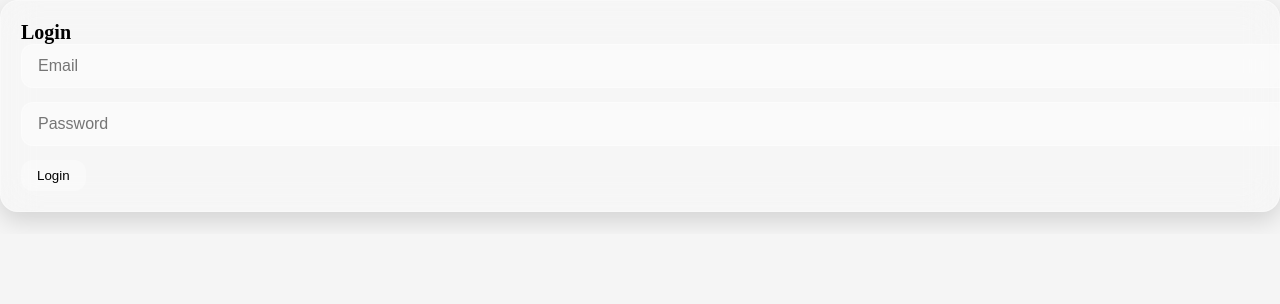
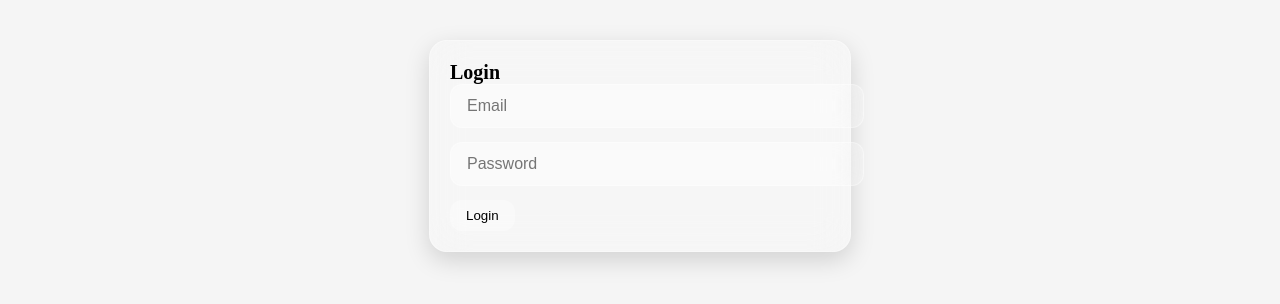
Before and after one commit to moyasnelson-max/vacationliving-inspection-app, a Next.js app: page /login in a window 1280 px wide. Shown: the top 304 px of the page. Built offline with nearby package versions, Linux system fonts and the light colour scheme.

Commit message:
Add styles for glass login container and card

```diff
--- a/app/styles/glass.css
+++ b/app/styles/glass.css
@@ -164,3 +164,14 @@
   from { opacity: 0; transform: translateY(6px); }
   to { opacity: 1; transform: translateY(0); }
 }
+
+.glass-login-container {
+  padding: 40px;
+  display: flex;
+  justify-content: center;
+}
+
+.login-card {
+  width: 100%;
+  max-width: 380px;
+}
```
